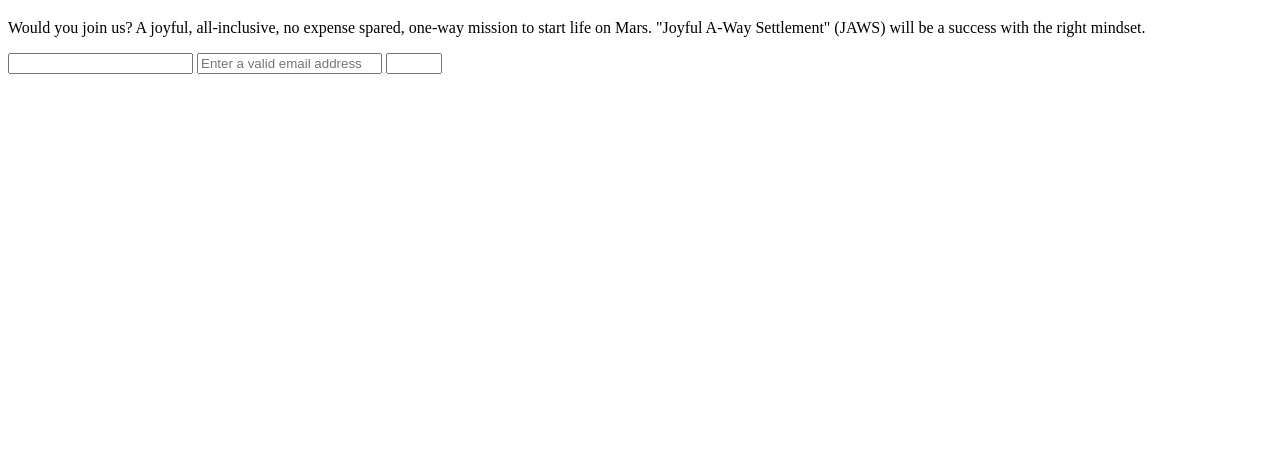
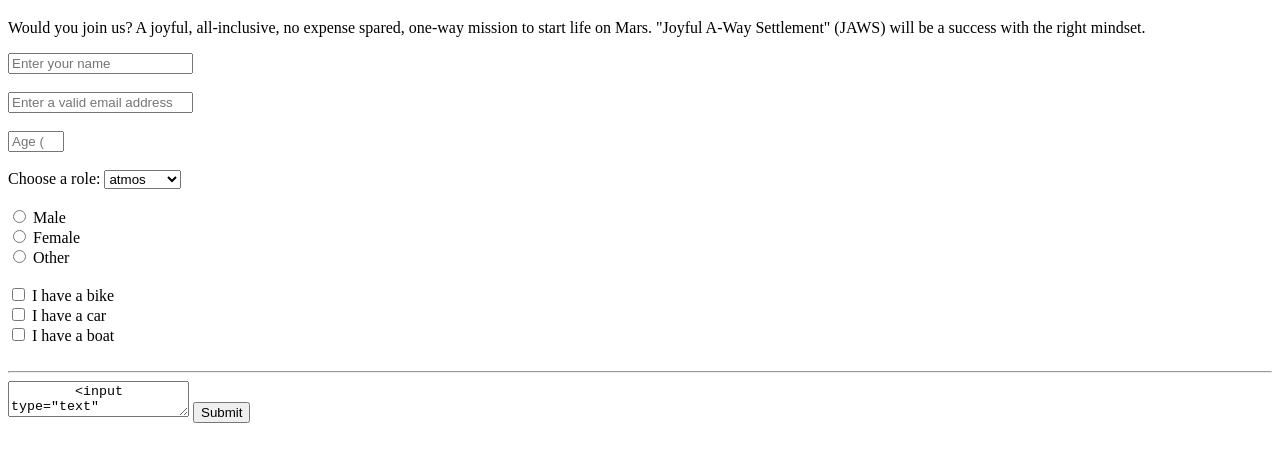
Before and after one commit to prabjitv/survey-form, a plain HTML site: page index.html in a window 1280 px wide. Shown: the part 61-522 px from the top of the page. Drawn offline with Linux system fonts and the light colour scheme.

Commit message:
all tasks created but not passing tests

```diff
--- a/index.html
+++ b/index.html
@@ -1,11 +1,13 @@
 <!DOCTYPE html>
 <html lang="en">
+
 <head>
   <meta charset="UTF-8">
   <meta name="viewport" content="width=device-width, initial-scale=1.0">
   <title>Survey to Join "Joyful A-Way Settlement" Mission</title>
   <link rel="stylesheet" type="text/css" href="/style.css">
 </head>
+
 <body>
   <main>
     <h1 id="title">
@@ -13,17 +15,64 @@
     </h1>
 
     <p id="description">
-      Would you join us? A joyful, all-inclusive, no expense spared, one-way mission to start life on Mars. "Joyful A-Way Settlement" (JAWS) will be a success with the right mindset.
+      Would you join us? A joyful, all-inclusive, no expense spared, one-way mission to start life on Mars. "Joyful
+      A-Way Settlement" (JAWS) will be a success with the right mindset.
     </p>
 
     <form id="survey-form">
-      <input type="text" id="name" name="name" required>
-      <input type="email" id="email" name="email" required placeholder="Enter a valid email address">
-      <input type="number" id="number" name="number" min="18" max="99">
+      <input type="text" id="name-label" name="name" required placeholder="Enter your name">
+
+      <br><br>
+
+      <input type="email" id="email-label" name="email" required placeholder="Enter a valid email address">
+
+      <br><br>
+
+      <input type="number" id="number-label" name="number" min="18" max="99" placeholder="Age (18-99)">
+
+      <br><br>
+
+      <label for="role">Choose a role:</label>
+      <select name="role" id="dropdown">
+        <option value="atmos">atmos</option>
+        <option value="systems">systems</option>
+        <option value="telemetry">telemetry</option>
+        <option value="vitals">vitals</option>
+      </select>
+
+      <br><br>
+
+      <input type="radio" id="male" name="gender" value="male">
+      <label for="male">Male</label><br>
+      <input type="radio" id="female" name="gender" value="female">
+      <label for="female">Female</label><br>
+      <input type="radio" id="other" name="gender" value="other">
+      <label for="other">Other</label>
+
+      <br>
+      <br>
+
+      <input type="checkbox" id="vehicle1" name="vehicle1" value="Bike">
+      <label for="vehicle1"> I have a bike</label><br>
+      <input type="checkbox" id="vehicle2" name="vehicle2" value="Car">
+      <label for="vehicle2"> I have a car</label><br>
+      <input type="checkbox" id="vehicle3" name="vehicle3" value="Boat">
+      <label for="vehicle3"> I have a boat</label><br>
+
+      <br>
+      <hr>
+
+      <textarea>
+        <input type="text" placeholder="additional comments">
+
+      </textarea>
+
+      <button type="submit" id="submit" value="submit">Submit</button>
     </form>
 
 
   </main>
   <script src="https://cdn.freecodecamp.org/testable-projects-fcc/v1/bundle.js"></script>
 </body>
+
 </html>
```
